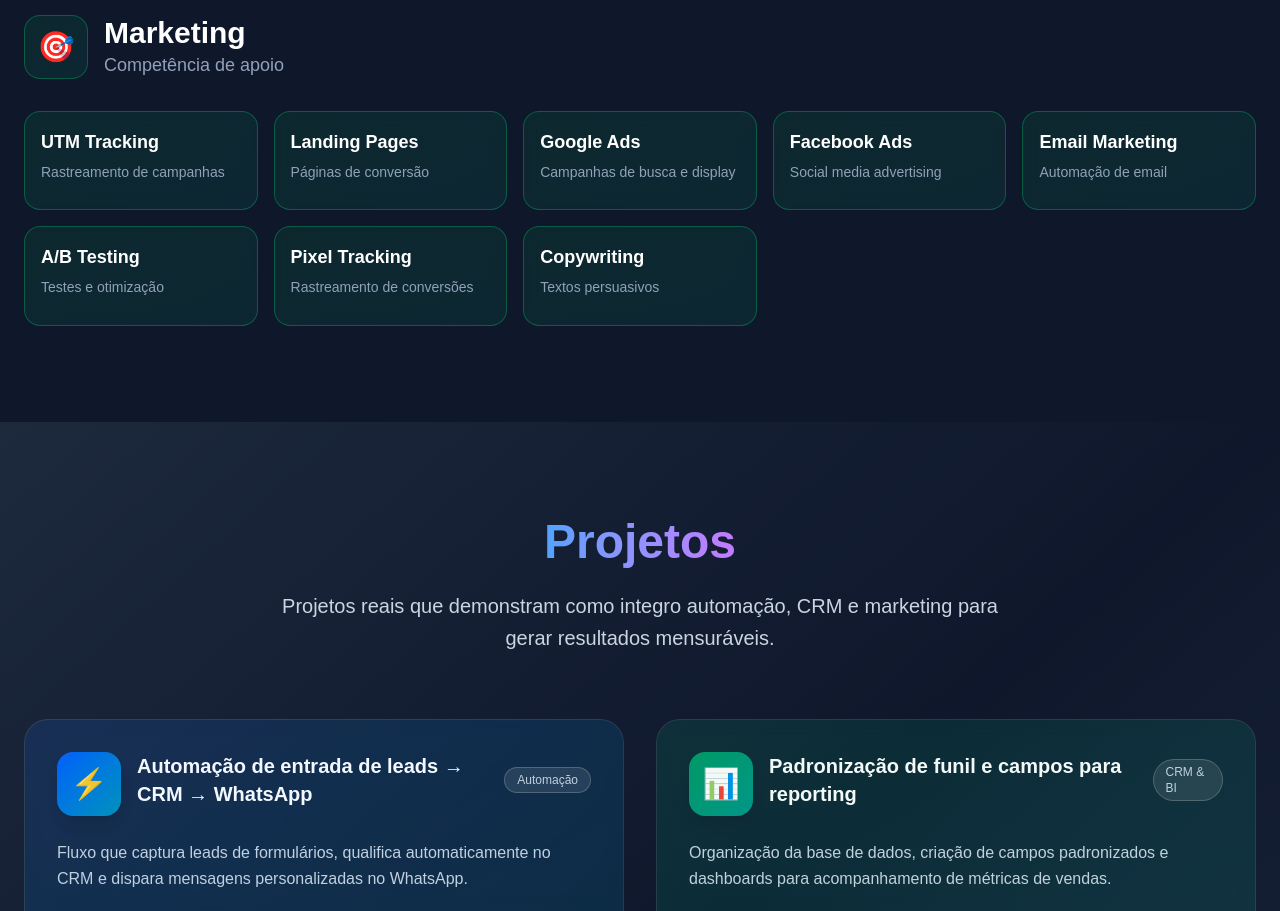
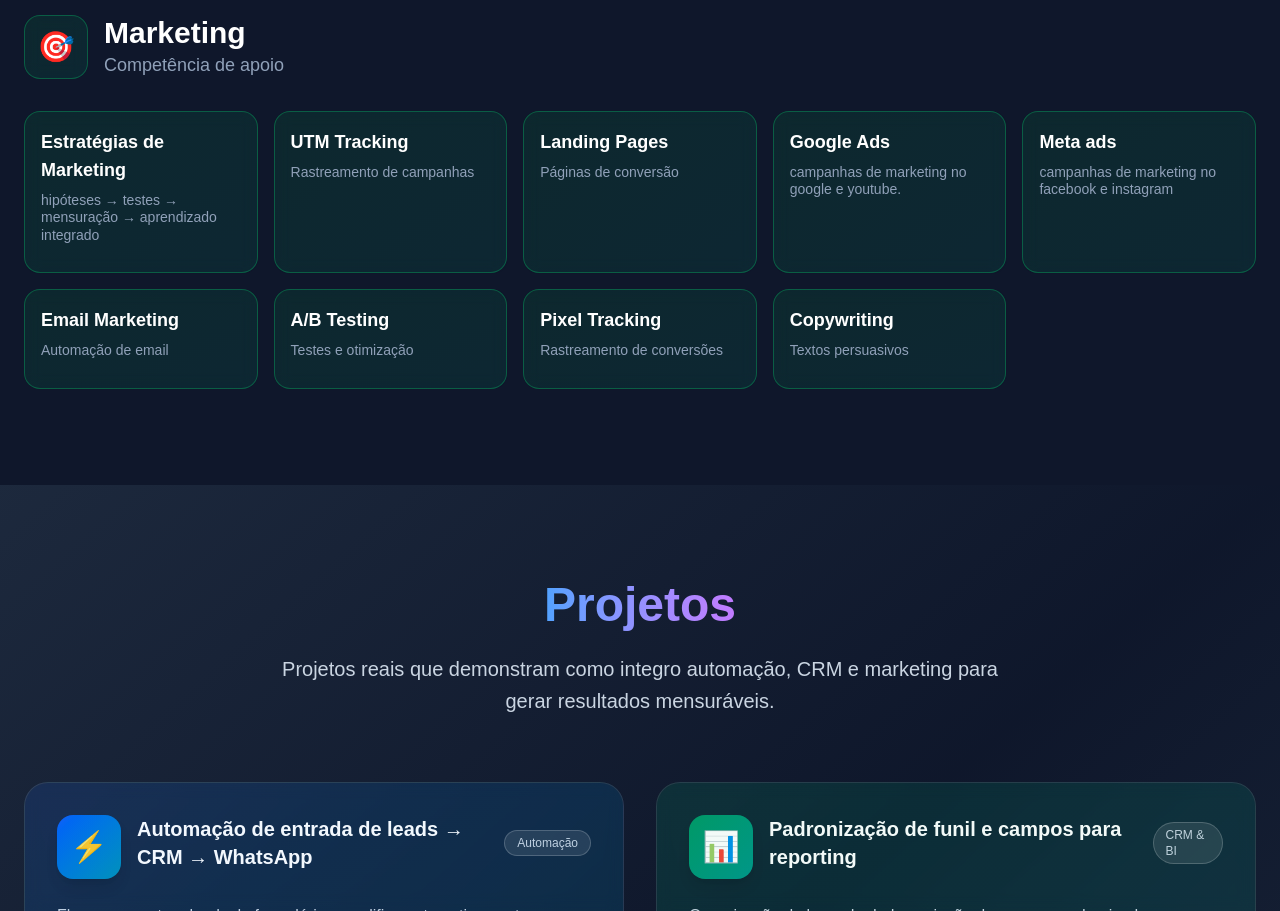
Before and after one commit to LucioMi/portifolio, a Next.js app: page / in a window 1280 px wide. Shown: the part 5740-6651 px from the top of the page. Built offline with nearby package versions, Linux system fonts and the light colour scheme.

Commit message:
Conteúdo: adiciona cartão Estratégias de Marketing; Conteúdo: renomeia Facebook Ads para Meta ads; Conteúdo: atualiza descrições de Google Ads (Google/YouTube) e Meta ads (Facebook/Instagram); Conteúdo: remove prefixo ‘Ciclo completo:’

```diff
--- a/src/components/Skills.tsx
+++ b/src/components/Skills.tsx
@@ -59,10 +59,11 @@ const Skills = () => {
       borderColor: "border-green-400/30",
       isPrimary: false,
       skills: [
+        { name: "Estratégias de Marketing", level: "Avançado", description: "hipóteses → testes → mensuração → aprendizado integrado" },
         { name: "UTM Tracking", level: "Operacional", description: "Rastreamento de campanhas" },
         { name: "Landing Pages", level: "Operacional", description: "Páginas de conversão" },
-        { name: "Google Ads", level: "Operacional", description: "Campanhas de busca e display" },
-        { name: "Facebook Ads", level: "Operacional", description: "Social media advertising" },
+        { name: "Google Ads", level: "Operacional", description: "campanhas de marketing no google e youtube." },
+        { name: "Meta ads", level: "Operacional", description: "campanhas de marketing no facebook e instagram" },
         { name: "Email Marketing", level: "Operacional", description: "Automação de email" },
         { name: "A/B Testing", level: "Operacional", description: "Testes e otimização" },
         { name: "Pixel Tracking", level: "Operacional", description: "Rastreamento de conversões" },
```
